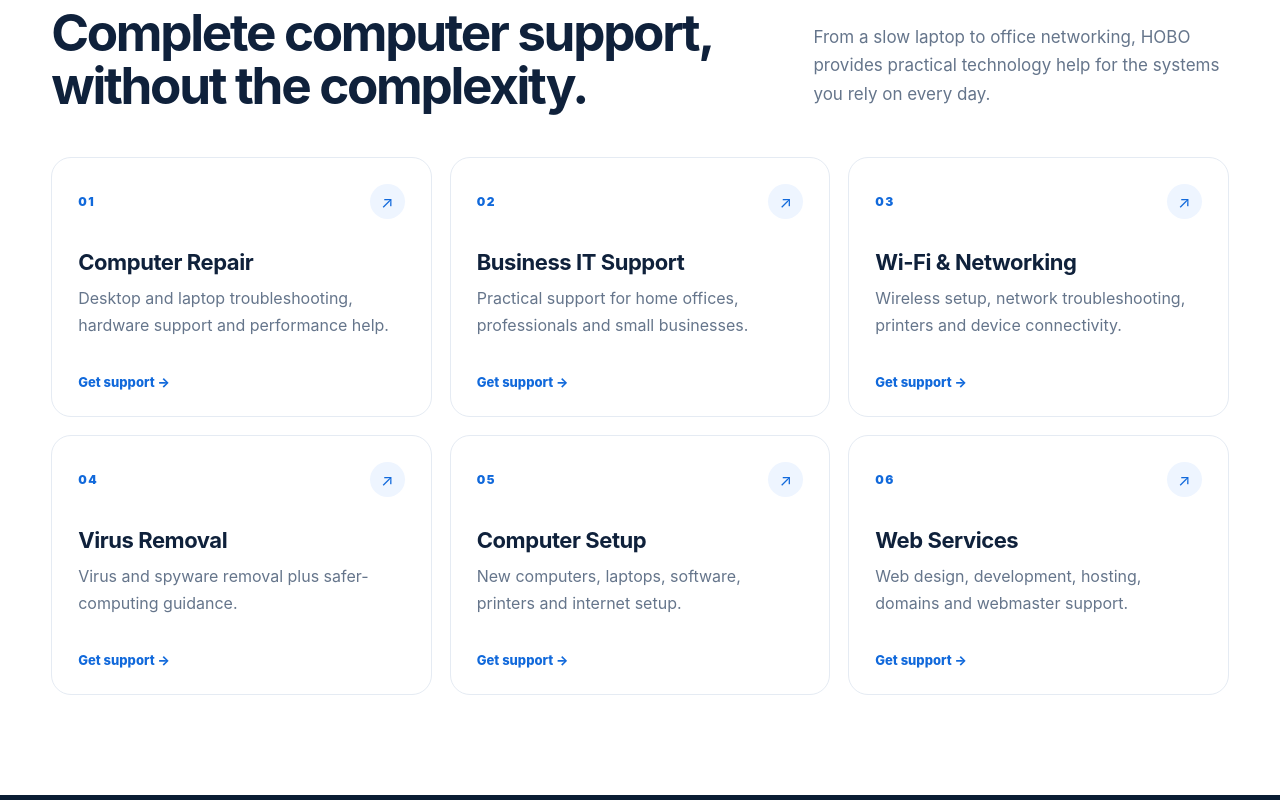
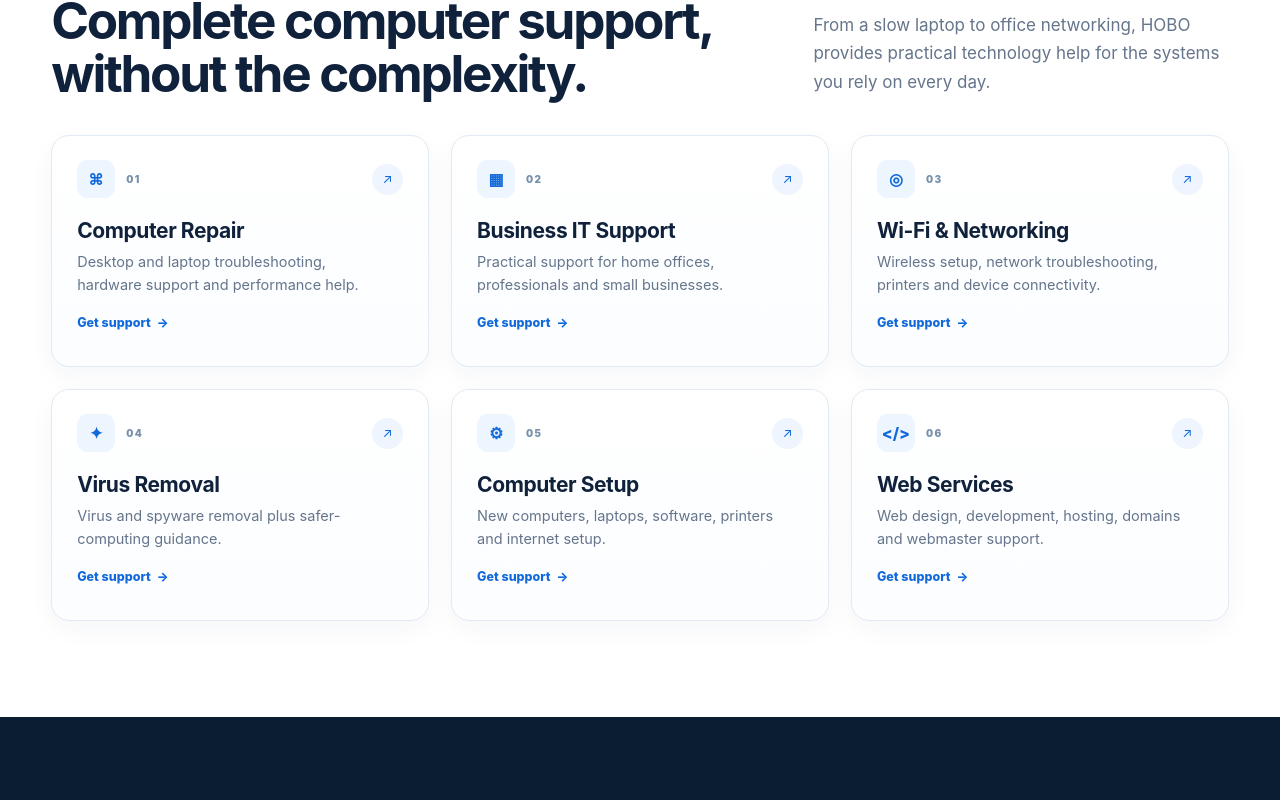
Before and after one commit to iman-karimi/hobo-redesign-demo, a Next.js app: page / in a window 1280 px wide. Shown: the part 1040-1840 px from the top of the page. Built offline with nearby package versions, Linux system fonts and the light colour scheme.

Commit message:
Polish services cards and header mark

```diff
--- a/app/page.js
+++ b/app/page.js
@@ -1,10 +1,10 @@
 const services = [
-  ["01", "Computer Repair", "Desktop and laptop troubleshooting, hardware support and performance help."],
-  ["02", "Business IT Support", "Practical support for home offices, professionals and small businesses."],
-  ["03", "Wi-Fi & Networking", "Wireless setup, network troubleshooting, printers and device connectivity."],
-  ["04", "Virus Removal", "Virus and spyware removal plus safer-computing guidance."],
-  ["05", "Computer Setup", "New computers, laptops, software, printers and internet setup."],
-  ["06", "Web Services", "Web design, development, hosting, domains and webmaster support."]
+  ["01", "⌘", "Computer Repair", "Desktop and laptop troubleshooting, hardware support and performance help."],
+  ["02", "▦", "Business IT Support", "Practical support for home offices, professionals and small businesses."],
+  ["03", "◎", "Wi-Fi & Networking", "Wireless setup, network troubleshooting, printers and device connectivity."],
+  ["04", "✦", "Virus Removal", "Virus and spyware removal plus safer-computing guidance."],
+  ["05", "⚙", "Computer Setup", "New computers, laptops, software, printers and internet setup."],
+  ["06", "</>", "Web Services", "Web design, development, hosting, domains and webmaster support."]
 ];
 
 const benefits = [
@@ -17,6 +17,32 @@ const benefits = [
 export default function Home() {
   return (
     <main>
+      <style>{`
+        .brandMark{overflow:hidden;background:linear-gradient(145deg,#f5f9ff,#eaf3ff);box-shadow:inset 0 0 0 1px rgba(17,105,219,.05)}
+        .brandMark:before{width:23px!important;height:16px!important;top:8px!important;background:transparent!important;border:2px solid #1169db;border-radius:4px!important}
+        .brandMark:after{width:17px!important;height:2px!important;top:27px!important;background:#1169db!important;border-radius:99px!important}
+        .brandMark span{display:none!important}
+        .servicesSection{padding-top:88px;padding-bottom:96px}
+        .servicesSection .splitHead{margin-bottom:34px}
+        .cards{gap:22px!important}
+        .card{position:relative;min-height:232px!important;padding:24px 25px 23px!important;border-radius:18px!important;border:1px solid #e1e9f2!important;background:linear-gradient(180deg,#fff 0%,#fbfdff 100%)!important;box-shadow:0 8px 24px rgba(18,50,86,.045);overflow:hidden}
+        .card:before{content:"";position:absolute;inset:0 auto 0 0;width:3px;background:#1169db;opacity:0;transition:.25s}
+        .card:hover{transform:translateY(-4px)!important;box-shadow:0 18px 38px rgba(15,42,74,.10)!important;border-color:#cfe0f4!important}
+        .card:hover:before{opacity:1}
+        .cardTop{align-items:center!important}
+        .serviceMeta{display:flex;align-items:center;gap:11px}
+        .serviceIcon{width:38px;height:38px;border-radius:11px;display:grid;place-items:center;background:#edf5ff;color:#1169db;font-size:16px;font-weight:800;line-height:1}
+        .cardNum{font-size:10px!important;letter-spacing:.14em!important;color:#7990aa!important}
+        .cardArrow{width:31px!important;height:31px!important;font-size:13px;transition:.2s}
+        .card:hover .cardArrow{background:#1169db;color:white;transform:translate(1px,-1px)}
+        .card h3{font-size:21px!important;margin:20px 0 8px!important;line-height:1.2}
+        .card p{font-size:14.5px;line-height:1.58!important;max-width:95%}
+        .card a{margin-top:18px!important;padding-top:0!important;font-size:12.5px!important;display:inline-flex;gap:6px;align-items:center}
+        .card a span{transition:.2s}.card:hover a span{transform:translateX(3px)}
+        @media(max-width:980px){.cards{gap:18px!important}.card{min-height:220px!important}}
+        @media(max-width:640px){.servicesSection{padding-top:64px;padding-bottom:68px}.cards{gap:14px!important}.card{min-height:0!important;padding:21px!important}.card h3{margin-top:17px!important}.card p{max-width:100%}.serviceIcon{width:36px;height:36px}}
+      `}</style>
+
       <div className="demo">UNOFFICIAL REDESIGN CONCEPT — NOT THE OFFICIAL HOBO WEBSITE</div>
 
       <header className="siteHeader">
@@ -94,9 +120,12 @@ export default function Home() {
         </div>
 
         <div className="cards">
-          {services.map(([num, title, desc]) => (
+          {services.map(([num, icon, title, desc]) => (
             <article className="card" key={title}>
-              <div className="cardTop"><span className="cardNum">{num}</span><span className="cardArrow">↗</span></div>
+              <div className="cardTop">
+                <div className="serviceMeta"><span className="serviceIcon">{icon}</span><span className="cardNum">{num}</span></div>
+                <span className="cardArrow">↗</span>
+              </div>
               <h3>{title}</h3><p>{desc}</p><a href="#contact">Get support <span>→</span></a>
             </article>
           ))}
```
